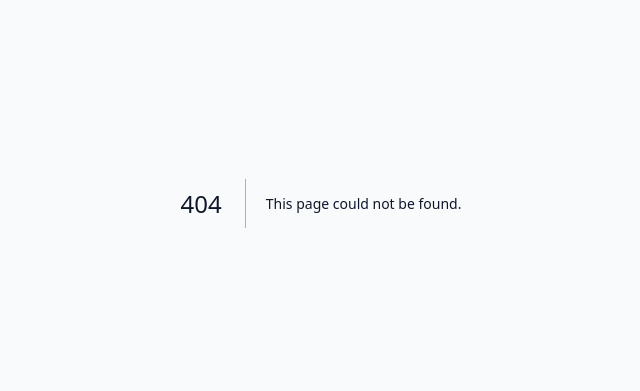
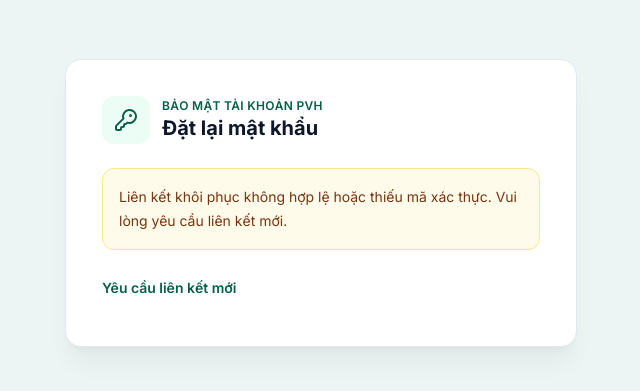
Before and after one commit to dovandatym1-ship-it/pvh-demo, a Next.js app: page /dat-lai-mat-khau in a window 1280 px wide. Before the commit this address had no page. Shown: the part 197-588 px from the top of the page, without its empty margins (319-959 px from the left). Built offline with nearby package versions, Linux system fonts and the light colour scheme.

Commit message:
feat(auth): add one-time PKCE password reset route

```diff
--- /dev/null
+++ b/src/app/(auth)/dat-lai-mat-khau/page.tsx
@@ -0,0 +1,16 @@
+import { PasswordRecoveryForm } from "@/features/auth/components/password-recovery-form";
+
+export const dynamic = "force-dynamic";
+
+export default async function ResetPasswordPage({ searchParams }: {
+  searchParams: Promise<{ code?: string }>;
+}) {
+  const { code } = await searchParams;
+  // Only a fresh, single-use Supabase Auth code is accepted by the server action.
+  // Merely being logged in is never sufficient to change the password here.
+  const token = typeof code === "string" && code.length >= 10 && code.length <= 4096
+    ? code : null;
+  return <main className="flex min-h-screen items-center justify-center bg-[#edf4f4] px-4 py-8">
+    <PasswordRecoveryForm code={token}/>
+  </main>;
+}
```
